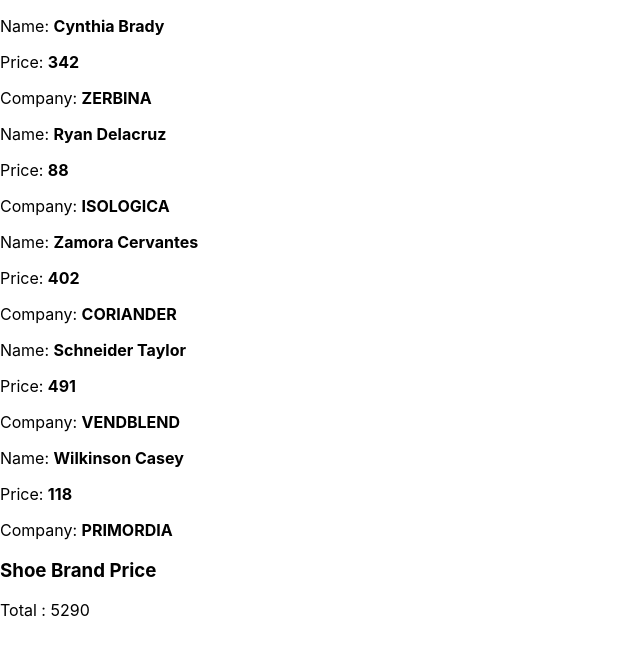
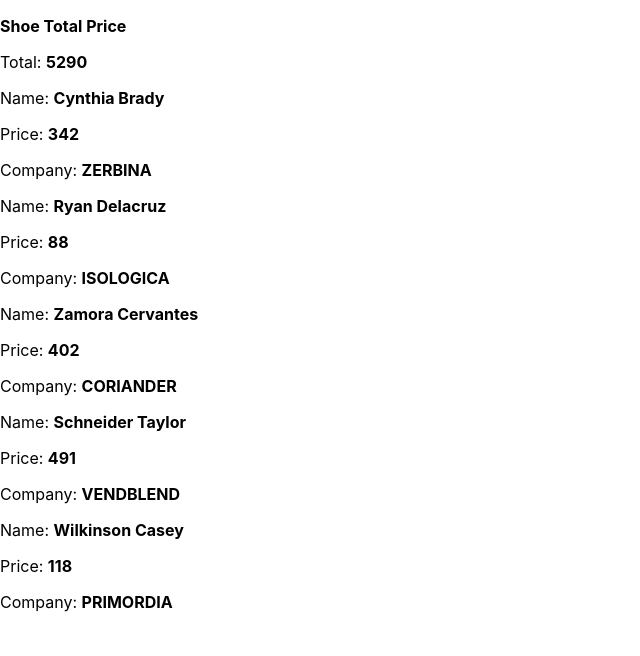
Before and after one commit to ruhulamin111/react-data-storage, a React (Create React App) app: page / in a window 1280 px wide. Shown: the top 656 px of the page, without its empty margins (0-640 px from the left). Built offline with nearby package versions, Linux system fonts and the light colour scheme.

Commit message:
change element

```diff
--- a/src/App.js
+++ b/src/App.js
@@ -5,8 +5,8 @@ import Shoe from './components/Shoe/Shoe';
 function App() {
   return (
     <div>
+      <Shoe></Shoe>
       <Cosmetics></Cosmetics>
-      <Shoe></Shoe>
 
     </div>
   );
--- a/src/components/Shoe/Shoe.js
+++ b/src/components/Shoe/Shoe.js
@@ -7,8 +7,8 @@ const Shoe = () => {
     const shopping = sum(bata, apex);
     return (
         <div>
-            <h3>Shoe Brand Price</h3>
-            <p>Total : {shopping}</p>
+            <p><b>Shoe Total Price</b></p>
+            <p>Total: <b>{shopping}</b></p>
         </div>
     );
 };
```
